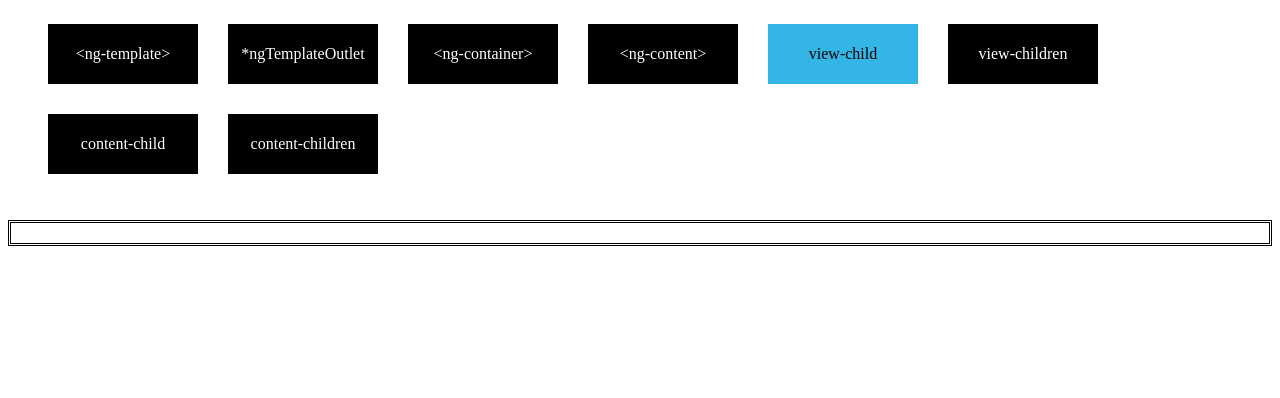
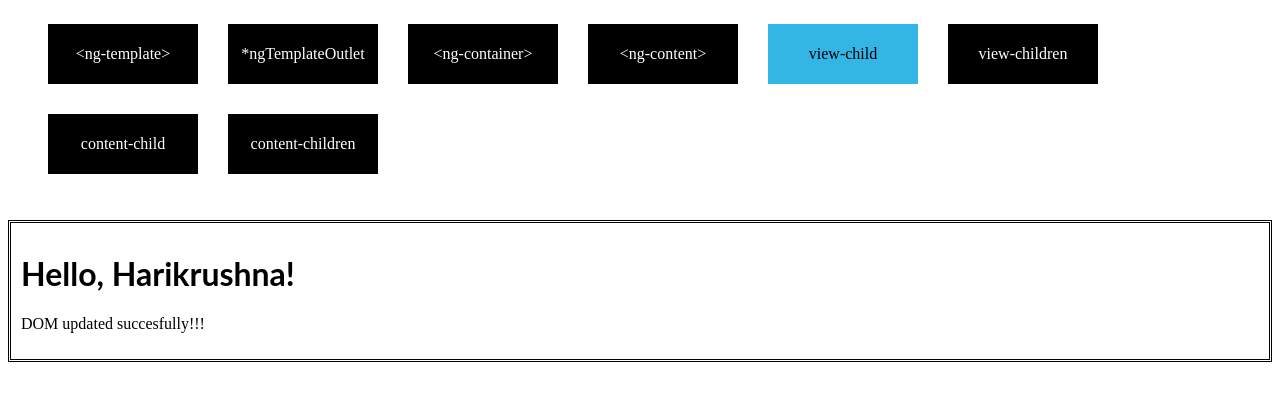
Before and after one commit to moradiyahari/angular-core-concepts, an Angular app: page /view-child in a window 1280 px wide. Shown: the top 398 px of the page. Built offline with nearby package versions, Linux system fonts and the light colour scheme.

Commit message:
2 files modified

```diff
--- a/src/app/view-child/view-child.html
+++ b/src/app/view-child/view-child.html
@@ -0,0 +1,2 @@
+<demo name="{{name}}"></demo>
+<p #myPRef>Start editing to see some magic happen :)</p>
--- a/src/app/view-child/view-child.ts
+++ b/src/app/view-child/view-child.ts
@@ -1,9 +1,24 @@
-import { Component } from '@angular/core';
+import { Component, ViewChild, AfterViewInit, ElementRef } from '@angular/core';
+import { DemoComponent } from './demo.component';
 
 @Component({
   selector: 'view-child',
   templateUrl: './view-child.html',
 })
 export class ViewChildComponent {
+  name = 'Harikrushna';
+
+  //Example to access child component
+  @ViewChild(DemoComponent, { static: false }) hello: DemoComponent;
+
+  //Example to access child element
+  @ViewChild('myPRef', { static: false }) myPRef: ElementRef;
+
   constructor() {}
+
+  ngAfterViewInit() {
+    console.log('Hello ', 'j' + this.hello.name, 3);
+    console.log(this.myPRef.nativeElement.innerHTML);
+    this.myPRef.nativeElement.innerHTML = 'DOM updated succesfully!!!';
+  }
 }
```
